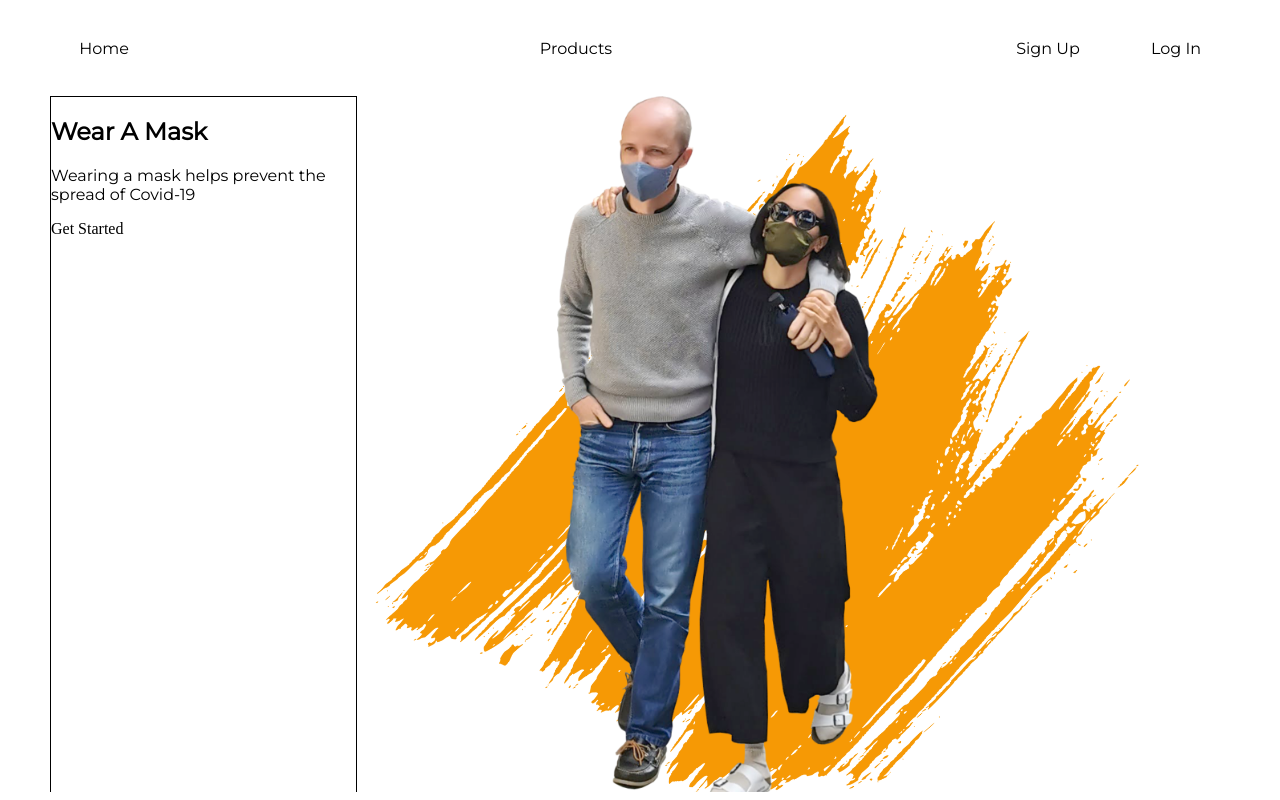
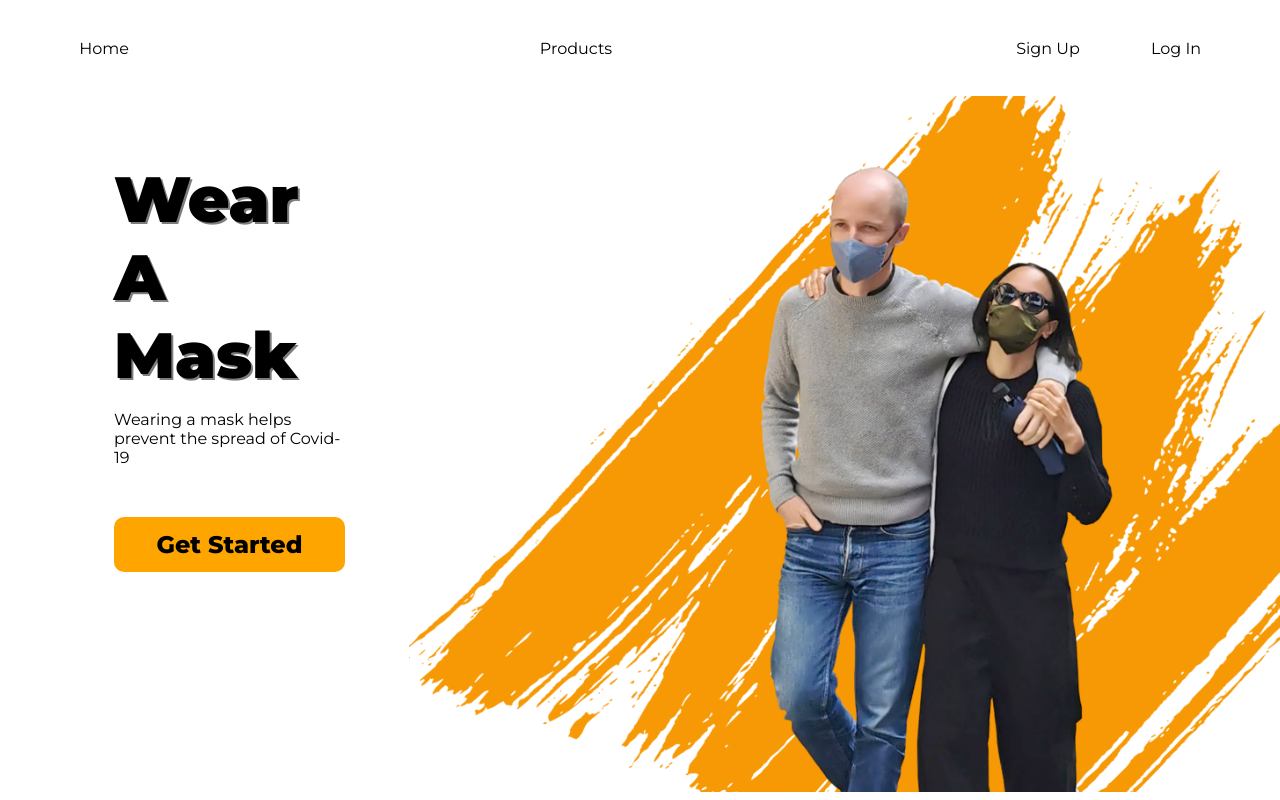
Before and after one commit to CodyAshby222/web-store, a React (Create React App) app in the folder client/: page / in a window 1280 px wide. Built offline with nearby package versions, Linux system fonts and the light colour scheme.

Commit message:
landing page done

```diff
--- a/client/public/index.html
+++ b/client/public/index.html
@@ -3,7 +3,7 @@
   <head>
     <meta charset="utf-8" />
     <link rel="icon" href="%PUBLIC_URL%/favicon.ico" />
-    <link href="https://fonts.googleapis.com/css2?family=Montserrat&display=swap" rel="stylesheet">
+    <link href="https://fonts.googleapis.com/css2?family=Montserrat:wght@100;200;300;400;500;600;700;800;900&display=swap" rel="stylesheet">
     <meta name="viewport" content="width=device-width, initial-scale=1" />
     <meta name="theme-color" content="#000000" />
     <meta
--- a/client/src/Components/landing.js
+++ b/client/src/Components/landing.js
@@ -1,18 +1,23 @@
 import React from "react";
+import { Link } from "react-router-dom";
 
 function landing({ closeMenu }) {
   return (
     <section className="landing__mainContent ">
       <div className="landing__content">
-        <h1>Wear A Mask</h1>
+        <h1>Wear</h1>
+        <h1>A Mask</h1>
         <div>
           <p>Wearing a mask helps prevent the spread of Covid-19</p>
-          <div className="landing__getStartedButton">Get Started</div>
+        </div>
+        <div className="landing__buttonContainer">
+          <Link to="/signup" style={{ textDecoration: "none" }}>
+            <div className="landing__getStartedButton">Get Started</div>
+          </Link>
         </div>
       </div>
       <div className="landing__images">
-        <img className="peopleImg" src="/mask_models.png"></img>
-        <img className="orangeBackgroundImg" src="/orange_background.png"></img>
+        <img className="orangeBackgroundImg" src="/models_with_bg.png"></img>
       </div>
     </section>
   );
--- a/client/src/styles/landingPage.css
+++ b/client/src/styles/landingPage.css
@@ -11,34 +11,59 @@
 /* content container */
 .landing__content {
   margin-left: 50px;
-  border: 1px solid black;
 
+  width: 50%;
   height: 100vh;
+
+  padding: 5%;
+}
+
+.landing__content > h1 {
+  margin: 0;
+
+  font-size: 4rem;
+  font-weight: 900;
+
+  text-shadow: 2px 2px #807c7c;
+}
+
+.landing__buttonContainer {
+  margin-top: 50px;
+}
+
+.landing__getStartedButton {
+  background-color: orange;
+  color: #000000;
+  width: 231px;
+  height: 55px;
+  border-radius: 10px;
+
+  display: flex;
+  flex-direction: column;
+  text-align: center;
+  justify-content: center;
+
+  font-size: 1.5rem;
+  font-family: "Montserrat", sans-serif;
+  font-weight: 800;
 }
 
 /* image container */
 
 .landing__images {
   width: 100%;
-  max-height: 60vh;
+  max-height: 100vh;
 
   position: relative;
 }
 
-.peopleImg {
-  position: absolute;
-  height: 90vh;
-  z-index: 2;
-  margin-left: 200px;
-  margin-right: 200px;
-}
-
 .orangeBackgroundImg {
-  position: absolute;
-
-  z-index: 1;
+  z-index: 100;
 
   height: 90vh;
 
-  width: 800px;
+  width: 1000px;
+  height: 800px;
+
+  object-fit: cover;
 }
```
Also changed, not shown: client/public/models_with_bg.png (added).
